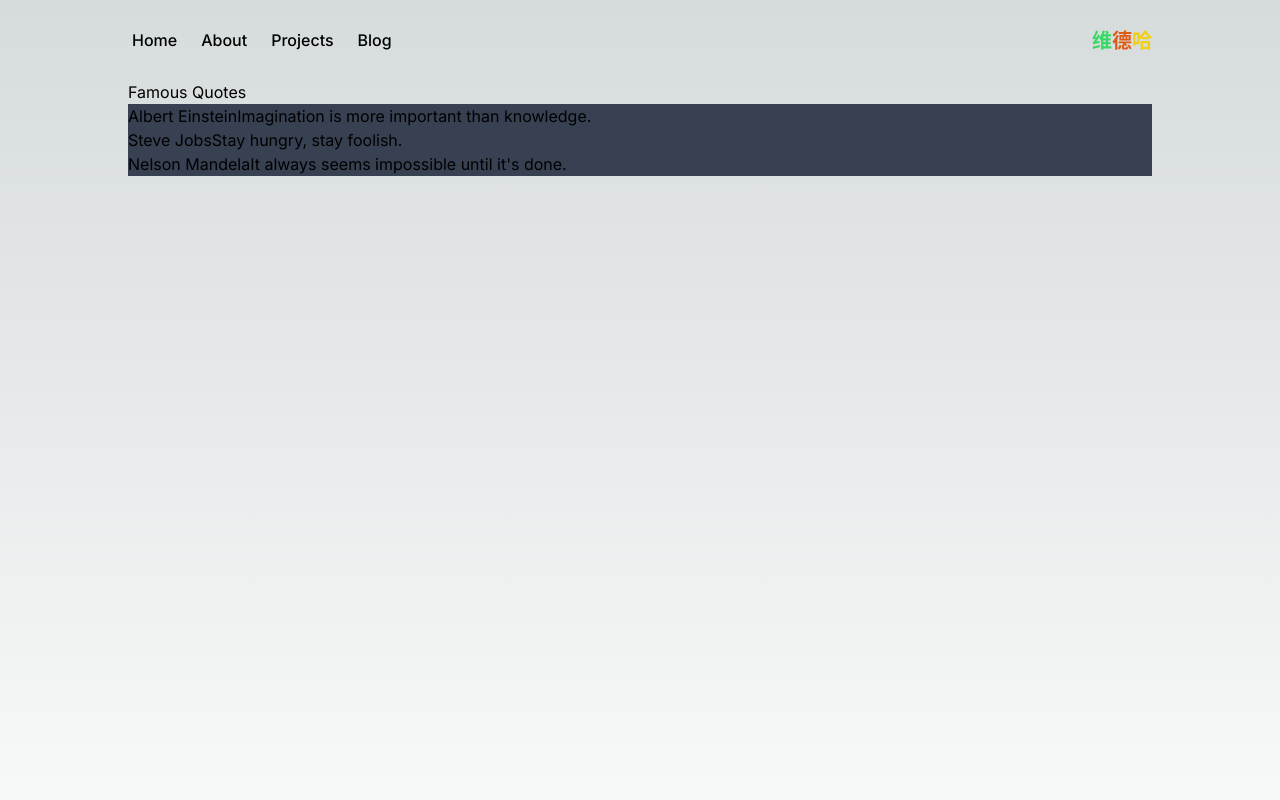
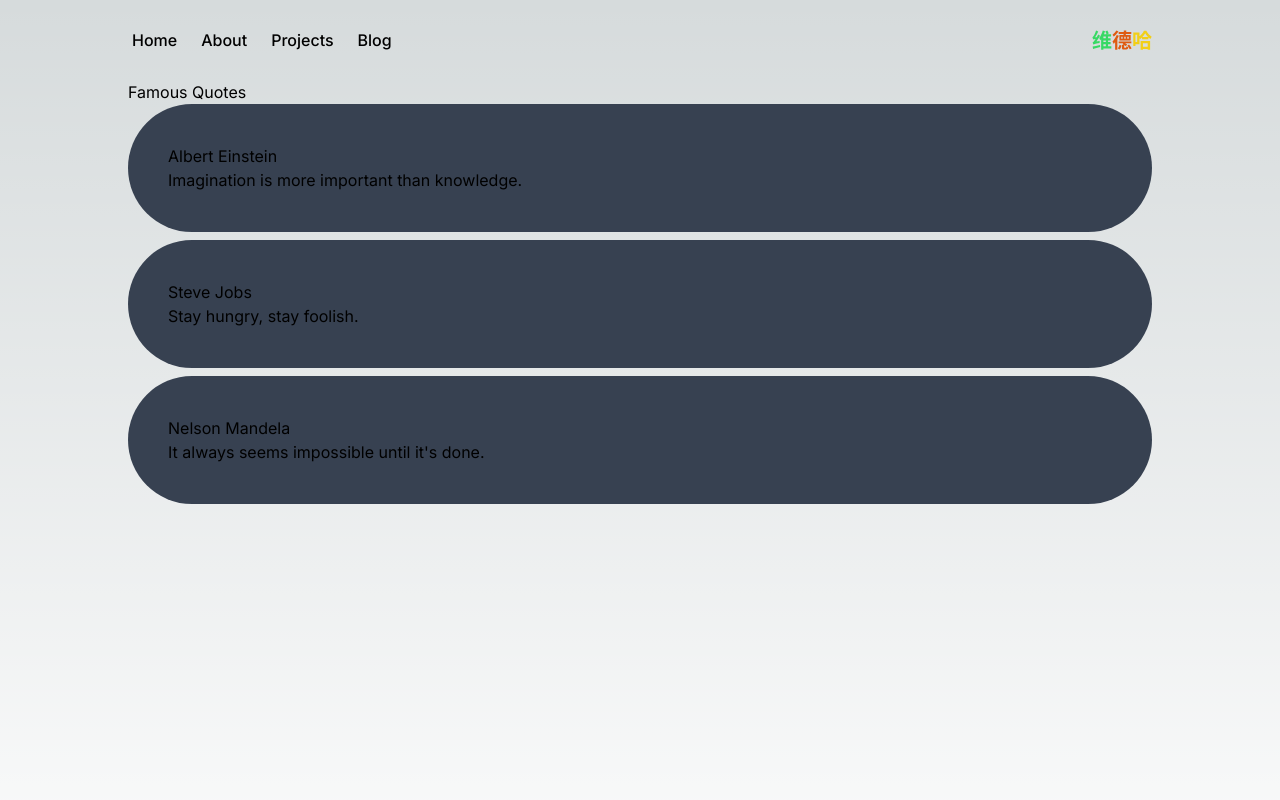
Before and after one commit to Wediah/my-portfolio, a Next.js app: page /quotes in a window 1280 px wide. Shown: the top 800 px of the page. Built offline with nearby package versions, Linux system fonts and the light colour scheme.

Commit message:
Refactor quote display layout

```diff
--- a/app/quotes/page.js
+++ b/app/quotes/page.js
@@ -19,9 +19,9 @@ const QuotePage = () => {
   return (
     <div className="min-h-screen px-4 md:px-32 container mx-auto">
       <h1>Famous Quotes</h1>
-      <div>
+      <div className='flex flex-col gap-2'>
         {quotes.map((quote, index) => (
-            <div className='flex bg-gray-700' key={index}>
+            <div className='flex flex-col bg-gray-700 rounded-full p-10' key={index}>
             <h3>{quote.author}</h3>
             <p>{quote.quote}</p>
             </div>
```
